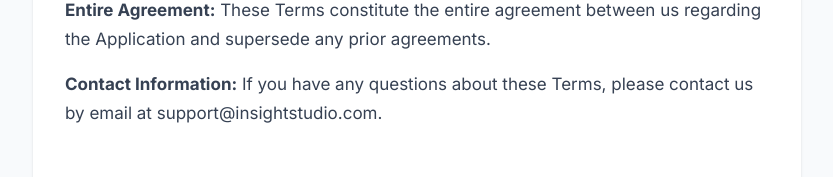
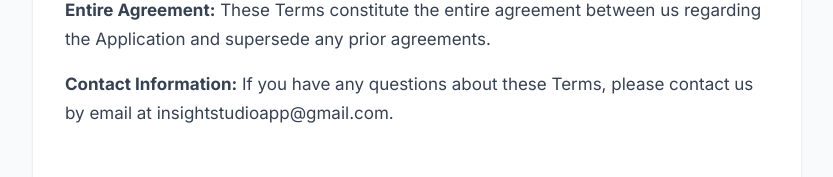
Before and after one commit to InsightStudioApp/insightstudioapp.github.io, a Next.js app: page /terms in a window 1280 px wide. Shown: the part 4822-4999 px from the top of the page, without its empty margins (223-1056 px from the left). Built offline with nearby package versions, Linux system fonts and the light colour scheme.

Commit message:
Update Terms contact email

```diff
--- a/app/terms/page.tsx
+++ b/app/terms/page.tsx
@@ -228,7 +228,7 @@ export default function TermsPage() {
                 </p>
                 <p className="text-gray-700">
                   <strong>Contact Information:</strong> If you have any questions about these Terms, please contact
-                  us by email at support@insightstudio.com.
+                  us by email at insightstudioapp@gmail.com.
                 </p>
               </section>
             </div>
```
